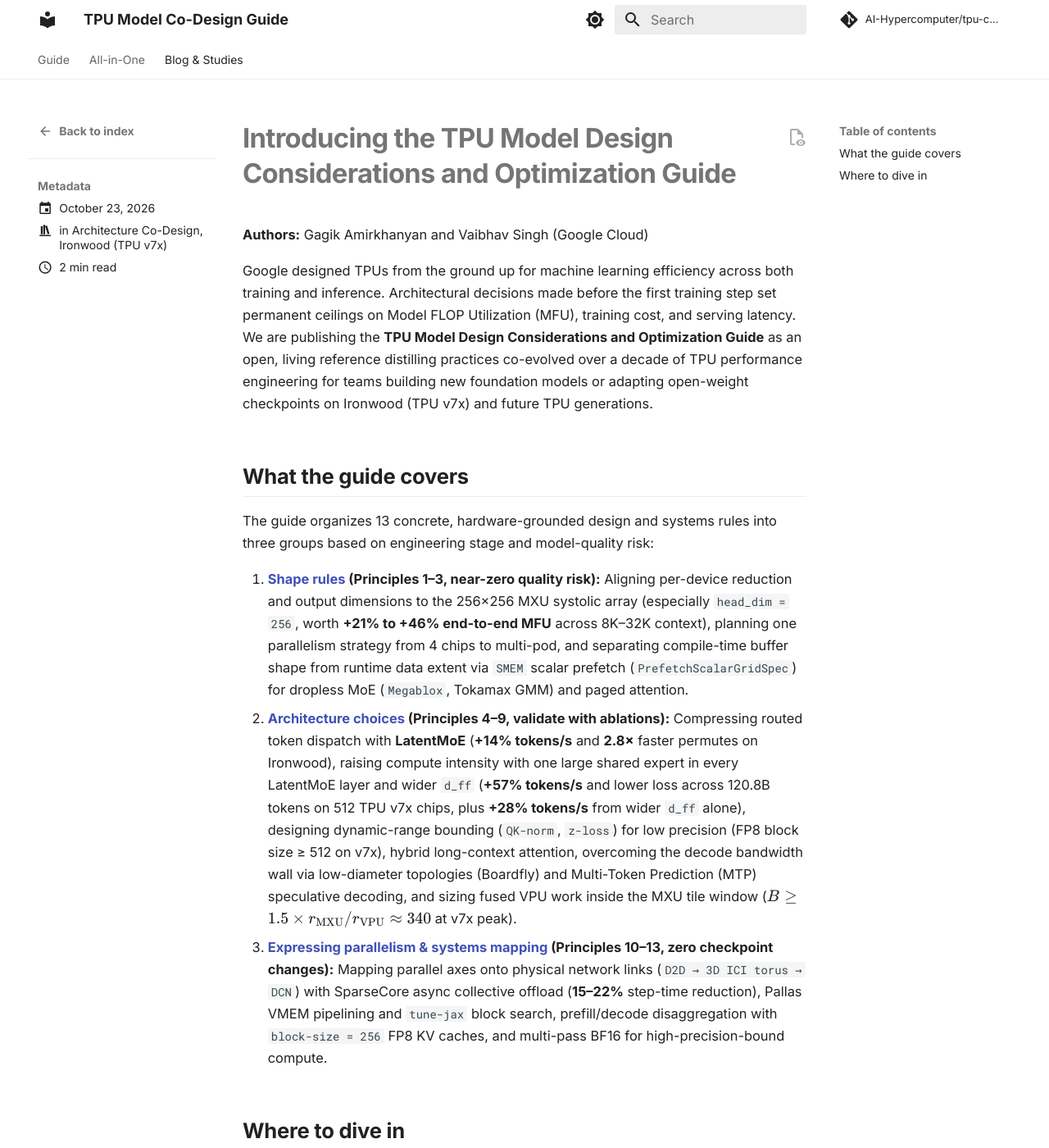
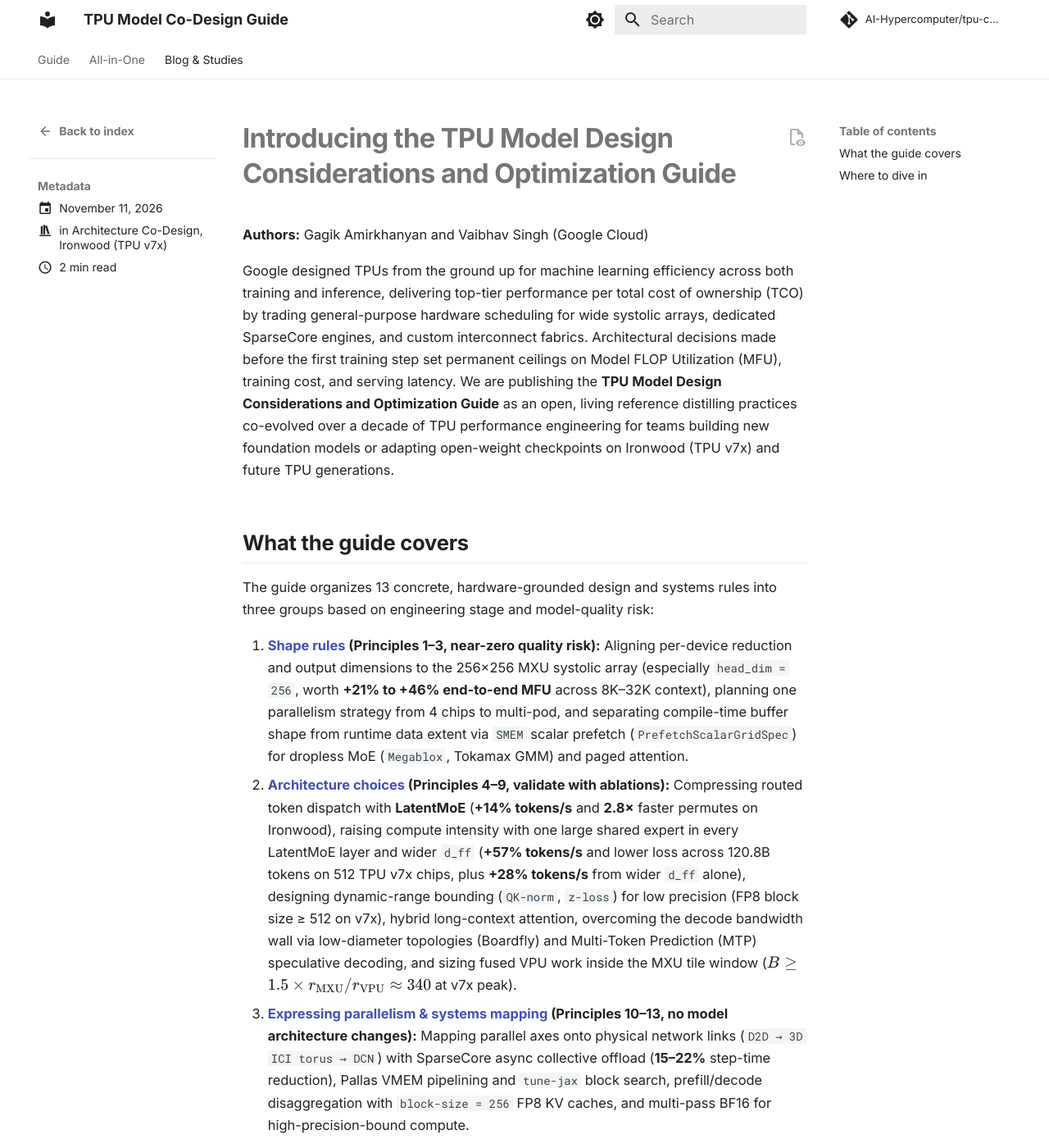
Before and after one commit to AI-Hypercomputer/tpu-codesign, an MkDocs documentation site: the page built from docs/blog/posts/2026-11-11-tpu-model-codesign-guide.md, in a window 1280 px wide and 1400 px high. Shown: the whole window at 82% size. Built offline with MkDocs 1.6.1 and Material for MkDocs 9.7.7, drawn with Linux system fonts in a browser that asks for light colours; comment, search, counter and statistics services are not loaded.

Commit message:
Sync tpu_codesign post date, Purpose intro, and Principle 3 heading.
Ahead of the public GitHub launch, `docs/index.md` and `docs/guide.md` still carried an earlier `Purpose` paragraph, Principle 3 used its longer draft heading instead of the GfD blog post's `Static and Dynamic Shapes` title, and the introductory MkDocs blog post was dated `2026-10-23`.

Align `Purpose` across `docs/index.md`, `docs/guide.md`, and the introductory blog post with the `README.md` and GfD blog framing around TPU performance per TCO (wide systolic arrays, SparseCore engines, and custom interconnect fabrics). Rename Principle 3 to `3. Static and Dynamic Shapes` along with its internal `#3-static-and-dynamic-shapes` anchors, and move the introductory post to `2026-11-11-tpu-model-codesign-guide.md` (updating its Part III summary to `no model architecture changes`).

PiperOrigin-RevId: 1018499798

```diff
--- a/docs/blog/posts/2026-10-23-tpu-model-codesign-guide.md
+++ b/docs/blog/posts/2026-11-11-tpu-model-codesign-guide.md
@@ -1,5 +1,5 @@
 ---
-date: 2026-10-23
+date: 2026-11-11
 categories:
   - Architecture Co-Design
   - Ironwood (TPU v7x)
@@ -9,7 +9,7 @@ categories:
 
 **Authors:** Gagik Amirkhanyan and Vaibhav Singh (Google Cloud)
 
-Google designed TPUs from the ground up for machine learning efficiency across both training and inference. Architectural decisions made before the first training step set permanent ceilings on Model FLOP Utilization (MFU), training cost, and serving latency. We are publishing the **TPU Model Design Considerations and Optimization Guide** as an open, living reference distilling practices co-evolved over a decade of TPU performance engineering for teams building new foundation models or adapting open-weight checkpoints on Ironwood (TPU v7x) and future TPU generations.
+Google designed TPUs from the ground up for machine learning efficiency across both training and inference, delivering top-tier performance per total cost of ownership (TCO) by trading general-purpose hardware scheduling for wide systolic arrays, dedicated SparseCore engines, and custom interconnect fabrics. Architectural decisions made before the first training step set permanent ceilings on Model FLOP Utilization (MFU), training cost, and serving latency. We are publishing the **TPU Model Design Considerations and Optimization Guide** as an open, living reference distilling practices co-evolved over a decade of TPU performance engineering for teams building new foundation models or adapting open-weight checkpoints on Ironwood (TPU v7x) and future TPU generations.
 
 <!-- more -->
 
@@ -19,7 +19,7 @@ The guide organizes 13 concrete, hardware-grounded design and systems rules into
 
 1. **[Shape rules](../../shape-rules.md) (Principles 1–3, near-zero quality risk):** Aligning per-device reduction and output dimensions to the 256×256 MXU systolic array (especially `head_dim = 256`, worth **+21% to +46% end-to-end MFU** across 8K–32K context), planning one parallelism strategy from 4 chips to multi-pod, and separating compile-time buffer shape from runtime data extent via `SMEM` scalar prefetch (`PrefetchScalarGridSpec`) for dropless MoE (`Megablox`, Tokamax GMM) and paged attention.
 2. **[Architecture choices](../../architecture-choices.md) (Principles 4–9, validate with ablations):** Compressing routed token dispatch with **LatentMoE** (**+14% tokens/s** and **2.8×** faster permutes on Ironwood), raising compute intensity with one large shared expert in every LatentMoE layer and wider `d_ff` (**+57% tokens/s** and lower loss across 120.8B tokens on 512 TPU v7x chips, plus **+28% tokens/s** from wider `d_ff` alone), designing dynamic-range bounding (`QK-norm`, `z-loss`) for low precision (FP8 block size ≥ 512 on v7x), hybrid long-context attention, overcoming the decode bandwidth wall via low-diameter topologies (Boardfly) and Multi-Token Prediction (MTP) speculative decoding, and sizing fused VPU work inside the MXU tile window ($B \ge 1.5 \times r_{\text{MXU}} / r_{\text{VPU}} \approx 340$ at v7x peak).
-3. **[Expressing parallelism & systems mapping](../../systems-mapping.md) (Principles 10–13, zero checkpoint changes):** Mapping parallel axes onto physical network links (`D2D → 3D ICI torus → DCN`) with SparseCore async collective offload (**15–22%** step-time reduction), Pallas VMEM pipelining and `tune-jax` block search, prefill/decode disaggregation with `block-size = 256` FP8 KV caches, and multi-pass BF16 for high-precision-bound compute.
+3. **[Expressing parallelism & systems mapping](../../systems-mapping.md) (Principles 10–13, no model architecture changes):** Mapping parallel axes onto physical network links (`D2D → 3D ICI torus → DCN`) with SparseCore async collective offload (**15–22%** step-time reduction), Pallas VMEM pipelining and `tune-jax` block search, prefill/decode disaggregation with `block-size = 256` FP8 KV caches, and multi-pass BF16 for high-precision-bound compute.
 
 ## Where to dive in
 
```
Also changed, not shown: docs/blueprint-and-diagnostics.md (+2 -2 lines), docs/guide.md (+5 -5 lines), docs/index.md (+2 -2 lines), docs/shape-rules.md (+1 -1 lines).
